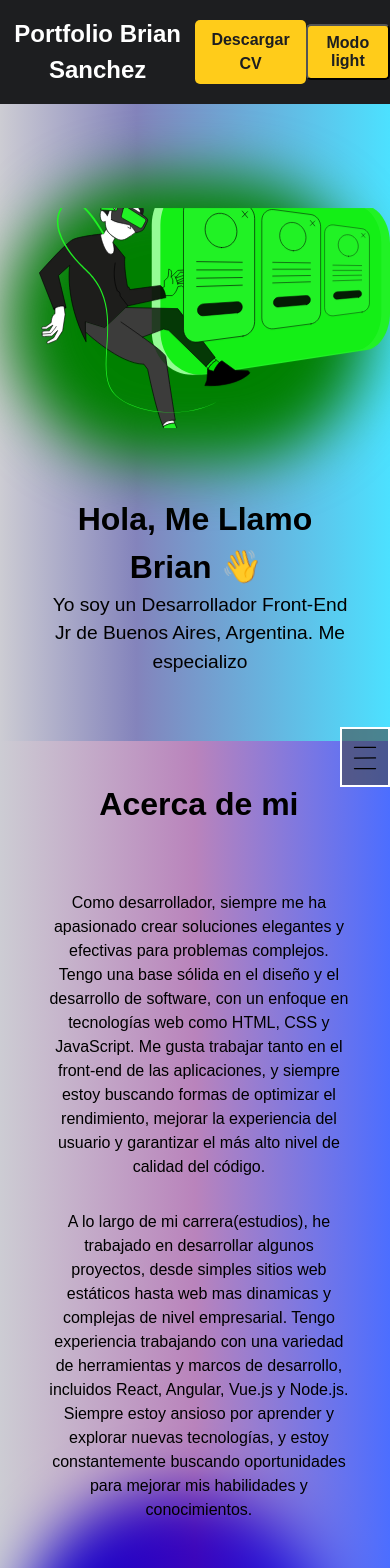
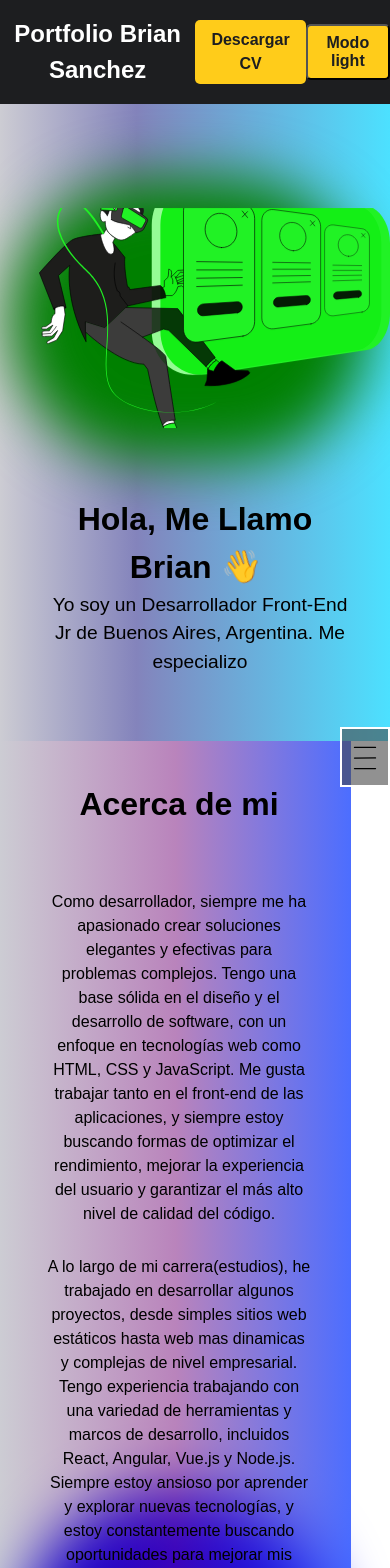
Before and after one commit to SBrian09/Front-End-Portfolio, a Next.js app: page / in a window 390 px wide. Shown: the top 1568 px of the page. Built offline with nearby package versions, Linux system fonts and the light colour scheme.

Commit message:
new commit

```diff
--- a/src/styles/globals.css
+++ b/src/styles/globals.css
@@ -487,7 +487,7 @@ hr {
   }
   .about-container{
     padding-top: 10%;
-    width: 100% !important;
+    width: 90% !important;
   }
   .about-text p {
     margin: 0 40px 0 40px;
```
